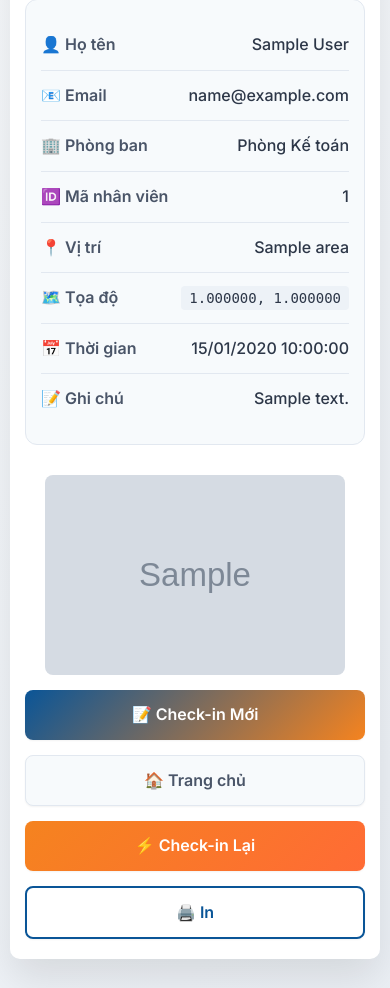
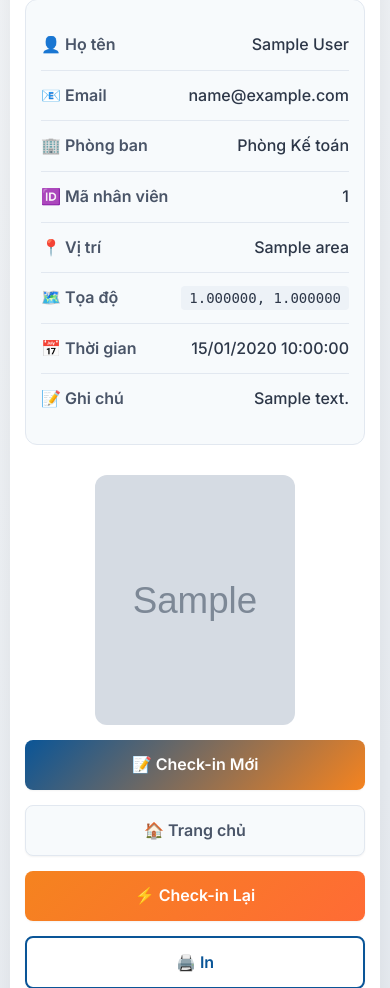
Before and after one commit to dungnt1702/NOV-RECO, a Django app: page /checkin/success/1/ in a window 390 px wide. Shown: the part 338-1326 px from the top of the page. Run offline with Django 5.2, Linux system fonts and the light colour scheme; a user stored in the database is signed in; data comes from the database, SQL or seed files in the repository; tables that the repository leaves empty hold one stand-in row (values such as "Sample post"); grey boxes marked "Sample" are stand-in pictures.

Commit message:
📸 Fix photo orientation to portrait on success page
🎯 User request: Success page photo should be portrait orientation

✅ Portrait Photo Layout:
- Desktop: max-width: 280px, height: 350px (3:4 aspect ratio)
- Mobile (768px): max-width: 240px, height: 300px
- Mobile (480px): max-width: 200px, height: 250px

🔧 Technical Details:
- Added aspect-ratio: 3/4 for consistent portrait display
- Maintained object-fit: cover for proper image scaling
- Increased border-radius to 12px for modern look
- Responsive scaling for all mobile breakpoints

🎨 Consistent UI: Now matches portrait orientation used in check-in camera and history cards!

```diff
--- a/static/css/checkin_success.css
+++ b/static/css/checkin_success.css
@@ -158,12 +158,13 @@
 
 .photo-preview {
   width: 100%;
-  max-width: 300px;
-  height: 200px;
+  max-width: 280px;
+  height: 350px;
   object-fit: cover;
-  border-radius: 8px;
+  border-radius: 12px;
   margin: 15px auto;
   display: block;
+  aspect-ratio: 3/4; /* Portrait aspect ratio */
 }
 
 .coordinates {
@@ -200,6 +201,11 @@
   .btn {
     width: 100%;
   }
+
+  .photo-preview {
+    max-width: 240px;
+    height: 300px;
+  }
 }
 
 @media (max-width: 480px) {
@@ -219,4 +225,9 @@
   .checkin-info {
     padding: 20px 15px;
   }
+
+  .photo-preview {
+    max-width: 200px;
+    height: 250px;
+  }
 }
```
